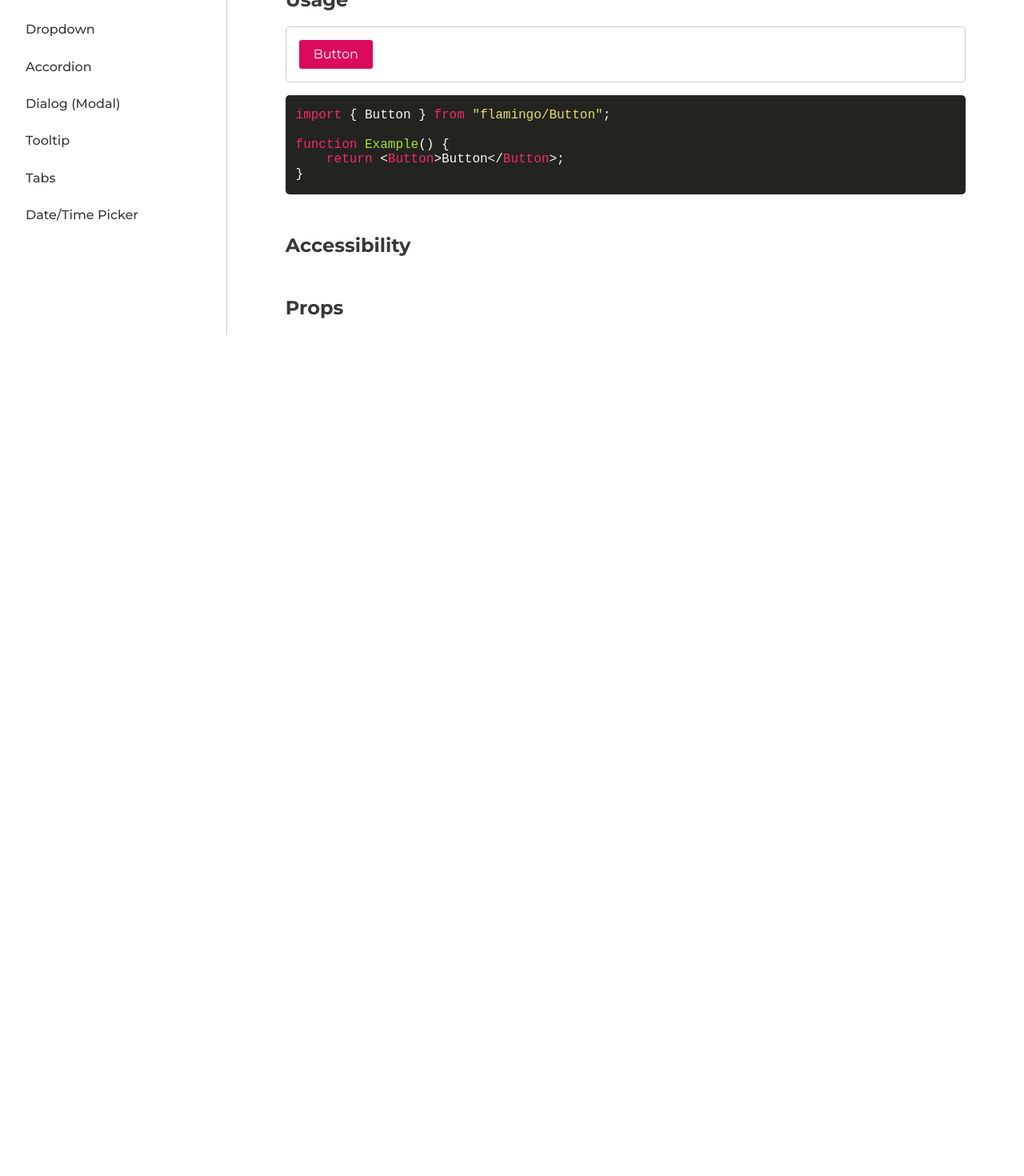
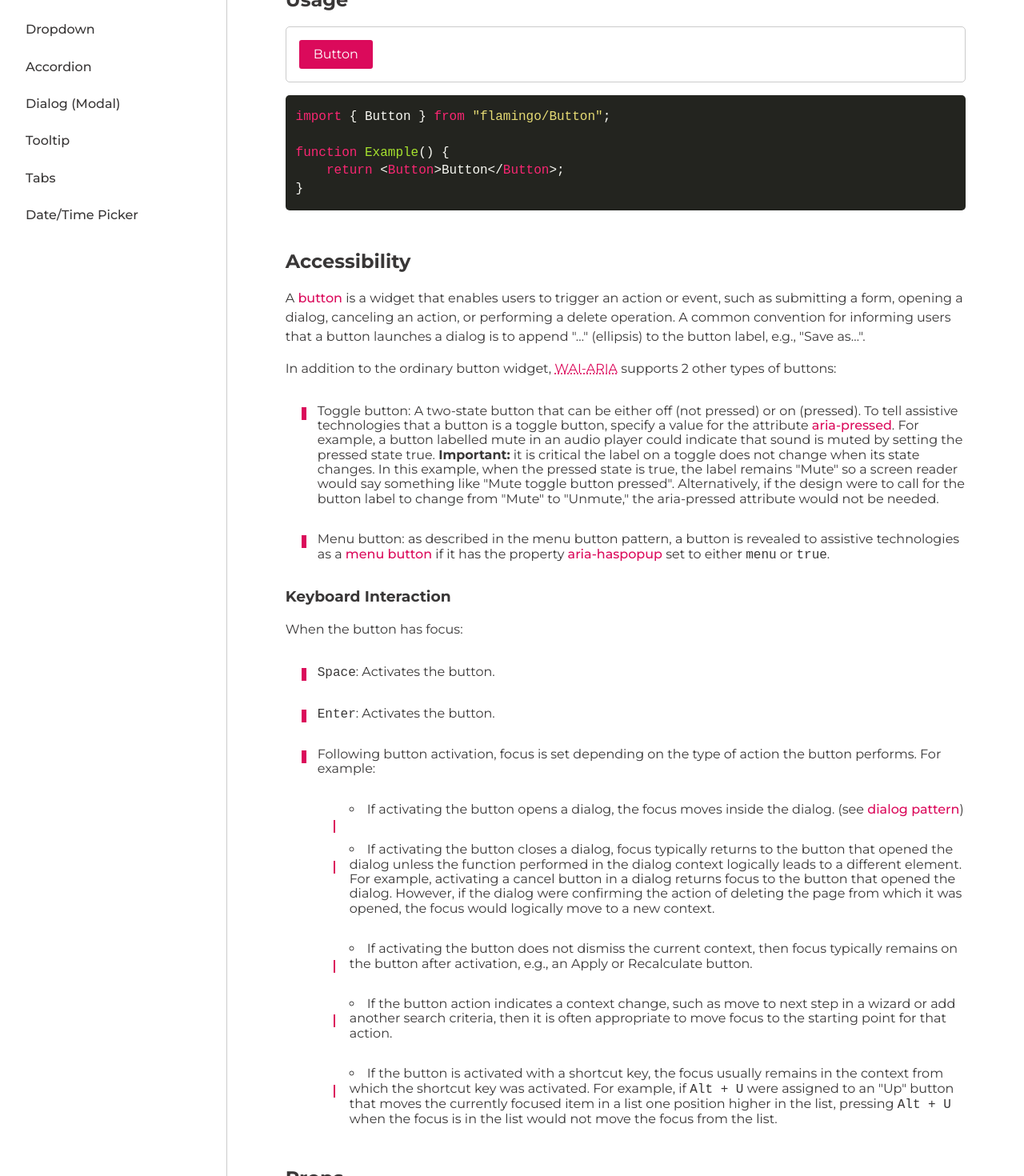
Before and after one commit to iamBevan/Accessible-React-Components, a Next.js app: page /components/button in a window 1280 px wide. Shown: the part 340-1810 px from the top of the page at 80% size. Before the commit the page ends 800 px from the top, so only its background shows below. Built offline with nearby package versions, Linux system fonts and the light colour scheme.

Commit message:
update content

```diff
--- a/pages/components/button.tsx
+++ b/pages/components/button.tsx
@@ -31,11 +31,132 @@ export default function Button(): JSX.Element {
 			<SyntaxHighlighter
 				language='javascript'
 				style={codeStyle}
-				codeTagProps={{ style: { fontSize: 16 } }}
+				codeTagProps={{ style: { fontSize: 16, lineHeight: 1.4 } }}
 			>
 				{codeSnippets.Button}
 			</SyntaxHighlighter>
 			<h2>Accessibility</h2>
+			<p>
+				A{" "}
+				<a
+					href='https://www.w3.org/TR/wai-aria-1.1/#button'
+					target='_blank'
+					rel='noreferrer'
+				>
+					button
+				</a>{" "}
+				is a widget that enables users to trigger an action or event,
+				such as submitting a form, opening a dialog, canceling an
+				action, or performing a delete operation. A common convention
+				for informing users that a button launches a dialog is to append
+				"…" (ellipsis) to the button label, e.g., "Save as…".
+			</p>
+			<p>
+				In addition to the ordinary button widget,{" "}
+				<abbr title='Accessible Rich Internet Applications'>
+					WAI-ARIA
+				</abbr>{" "}
+				supports 2 other types of buttons:
+			</p>
+			<ul>
+				<li className={styles["li"]}>
+					Toggle button: A two-state button that can be either off
+					(not pressed) or on (pressed). To tell assistive
+					technologies that a button is a toggle button, specify a
+					value for the attribute{" "}
+					<a
+						href='https://www.w3.org/TR/wai-aria-1.1/#button'
+						target='_blank'
+						rel='noreferrer'
+					>
+						aria-pressed
+					</a>
+					. For example, a button labelled mute in an audio player
+					could indicate that sound is muted by setting the pressed
+					state true. <strong>Important:</strong> it is critical the
+					label on a toggle does not change when its state changes. In
+					this example, when the pressed state is true, the label
+					remains "Mute" so a screen reader would say something like
+					"Mute toggle button pressed". Alternatively, if the design
+					were to call for the button label to change from "Mute" to
+					"Unmute," the aria-pressed attribute would not be needed.
+				</li>
+				<li className={styles["li"]}>
+					Menu button: as described in the menu button pattern, a
+					button is revealed to assistive technologies as a{" "}
+					<a
+						href='https://www.w3.org/TR/wai-aria-practices-1.1/#menubutton'
+						target='_blank'
+						rel='noreferrer'
+					>
+						menu button
+					</a>{" "}
+					if it has the property{" "}
+					<a
+						href='https://www.w3.org/TR/wai-aria-1.1/#aria-haspopup'
+						target='_blank'
+						rel='noreferrer'
+					>
+						aria-haspopup
+					</a>{" "}
+					set to either <code className='code'>menu</code> or{" "}
+					<code className='code'>true</code>.
+				</li>
+			</ul>
+			<h3>Keyboard Interaction</h3>
+			<p>When the button has focus:</p>
+			<ul>
+				<li>
+					<kbd>Space</kbd>: Activates the button.
+				</li>
+				<li>
+					<kbd>Enter</kbd>: Activates the button.
+				</li>
+				<li>
+					Following button activation, focus is set depending on the
+					type of action the button performs. For example:
+					<ul>
+						<li>
+							If activating the button opens a dialog, the focus
+							moves inside the dialog. (see
+							<a href='#dialog_modal'> dialog pattern</a>)
+						</li>
+						<li>
+							If activating the button closes a dialog, focus
+							typically returns to the button that opened the
+							dialog unless the function performed in the dialog
+							context logically leads to a different element. For
+							example, activating a cancel button in a dialog
+							returns focus to the button that opened the dialog.
+							However, if the dialog were confirming the action of
+							deleting the page from which it was opened, the
+							focus would logically move to a new context.
+						</li>
+						<li>
+							If activating the button does not dismiss the
+							current context, then focus typically remains on the
+							button after activation, e.g., an Apply or
+							Recalculate button.
+						</li>
+						<li>
+							If the button action indicates a context change,
+							such as move to next step in a wizard or add another
+							search criteria, then it is often appropriate to
+							move focus to the starting point for that action.
+						</li>
+						<li>
+							If the button is activated with a shortcut key, the
+							focus usually remains in the context from which the
+							shortcut key was activated. For example, if{" "}
+							<kbd>Alt + U</kbd> were assigned to an "Up" button
+							that moves the currently focused item in a list one
+							position higher in the list, pressing{" "}
+							<kbd>Alt + U</kbd> when the focus is in the list
+							would not move the focus from the list.
+						</li>
+					</ul>
+				</li>
+			</ul>
 			<h2>Props</h2>
 		</main>
 	)
```
